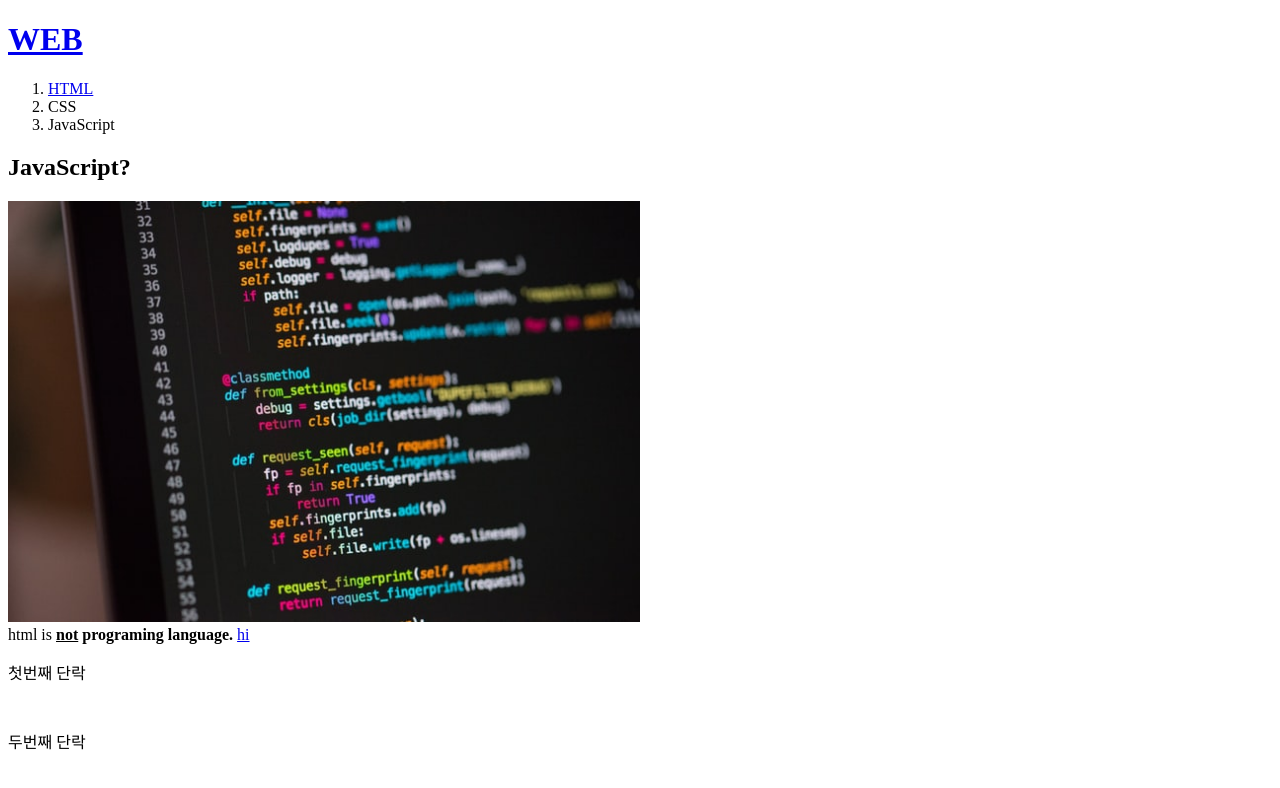
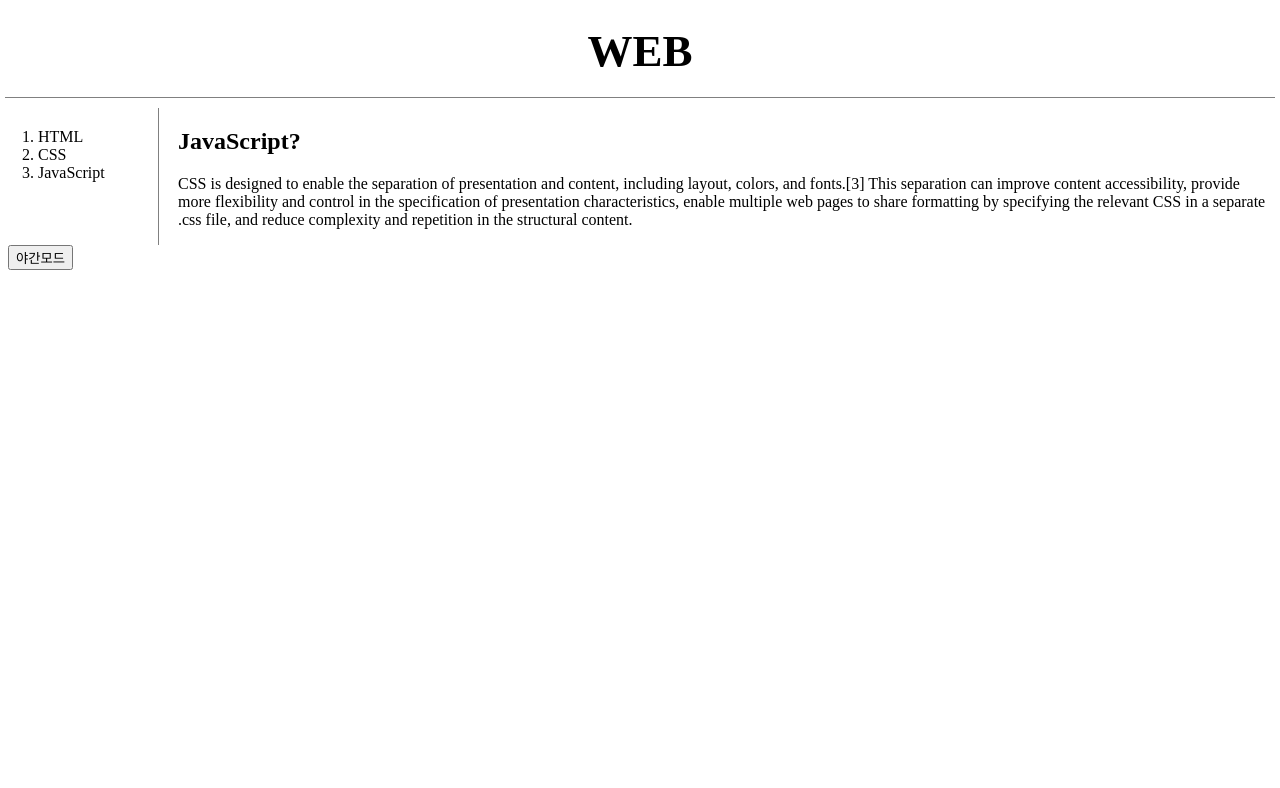
Before and after one commit to Leeyeseop/web, a plain HTML site: page 3.html in a window 1280 px wide. Drawn offline with Linux system fonts and the light colour scheme.

Commit message:
Add files via upload

```diff
--- a/3.html
+++ b/3.html
@@ -3,20 +3,52 @@
 <head>
   <title>WEB1 - html</title>
   <meta charset="utf-8">
+  <link rel="stylesheet" href="style.css">
 </head>
 <body>
-  <h1><a href="index.html">WEB</a></h1>
-  <ol>
-    <li><a href="1.html">HTML</a></li>
-    <li><a href="2.html"></a>CSS</li>
-    <li><a href="3.html"></a>JavaScript</li>
-  </ol>
-  <h2>JavaScript?</h2>
+  <h1 id="title"><a href="index.html">WEB</a></h1>
+  <div id="grid">
+    <ol>
+      <li><a href="1.html">HTML</a></li>
+      <li><a href="2.html">CSS</a></li>
+      <li><a href="3.html">JavaScript</a></li>
+    </ol>
+    <div id="article">
+      <h2>JavaScript?</h2>
+      <p>CSS is designed to enable the separation of presentation and content, including layout, colors, and fonts.[3] This separation can improve content accessibility, provide more flexibility and control in the specification of presentation characteristics, enable multiple web pages to share formatting by specifying the relevant CSS in a separate .css file, and reduce complexity and repetition in the structural content.</p>
+    </div>
+  </div>
 
-  <img src="coding.jpg" width = "50%"><br>
-  html is <strong><u>not</u> programing language.</strong>
-  <a href="https://www.dogdrip.net" title="개드립넷">hi</a>
-  <p>첫번째 단락</p>
-  <p style="margin-top:45px;">두번째 단락</p>
+  <input id ="nbtn" type="button" value="야간모드" onclick="
+    nightMode();
+  ">
+  <script type="text/javascript">
+    var onclicked = false;
+    var body_target = document.querySelector('body');
+    function nightMode() {
+      if(onclicked == false){
+        body_target.style.backgroundColor='rgb(40,44,52)';
+        body_target.style.color='white';
+        var x = document.querySelectorAll('a');
+        for (var i = 0; i<x.length; i++){
+          x[i].style.color='white';
+        }
+        nbtn.value='주간모드';
+        onclicked = true;
+      }
+      else if(onclicked==true){
+        body_target.style.backgroundColor='white';
+        body_target.style.color='black';
+        var x = document.querySelectorAll('a');
+        for (var i = 0; i<x.length; i++){
+          x[i].style.color='black';
+        }
+        nbtn.value='야간모드';
+        onclicked = false;
+      }
+
+    }
+  </script>
+
 </body>
 </html>
--- /dev/null
+++ b/style.css
@@ -0,0 +1,43 @@
+#grid {
+  display:grid;
+  grid-template-columns: 150px 1fr;
+}
+a {
+  color:black;
+  text-decoration: none;
+}
+h1 {
+  position: fixed;
+  top: 0;
+  left: 0;
+  right: 0;
+  font-size: 45px;
+  text-align: center;
+  border-bottom: 1px solid gray;
+  margin: 5px;
+  padding:20px;
+}
+#grid ol{
+  border-right: 1px solid gray;
+  width:100px;
+  margin:0;
+  padding:20px;
+  padding-left: 30px;
+}
+#grid #article {
+  padding-left: 20px;
+}
+body {
+  padding-top : 100px;
+}
+@media(max-width:800px){
+  #grid{
+    display: block;
+  }
+  #grid ol{
+    border-right:none;
+  }
+  h1 {
+    border-bottom:none;
+  }
+}
```
Also changed, not shown: 1.html (+12 -12 lines), 2.html (+12 -12 lines), index.html (+16 -12 lines).
